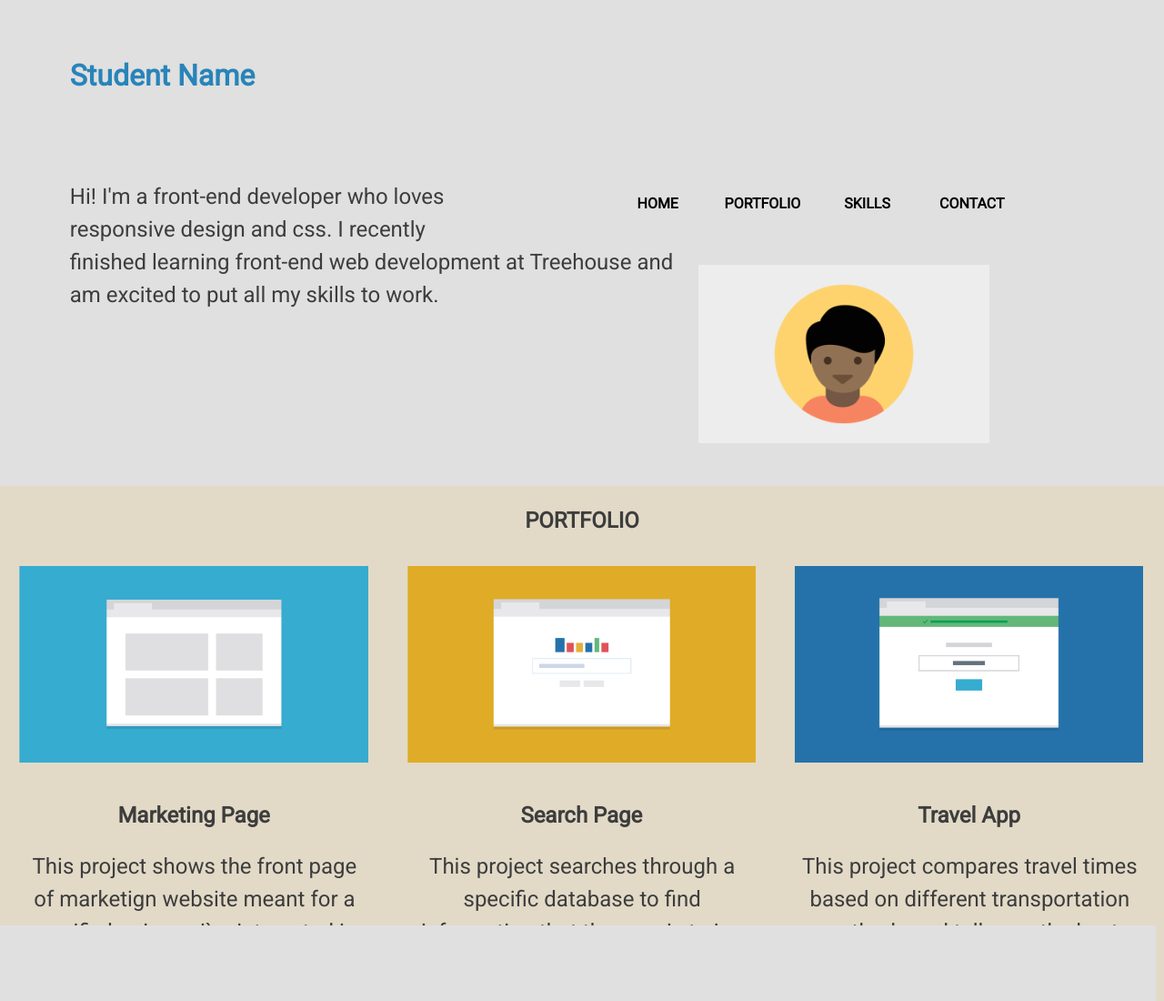
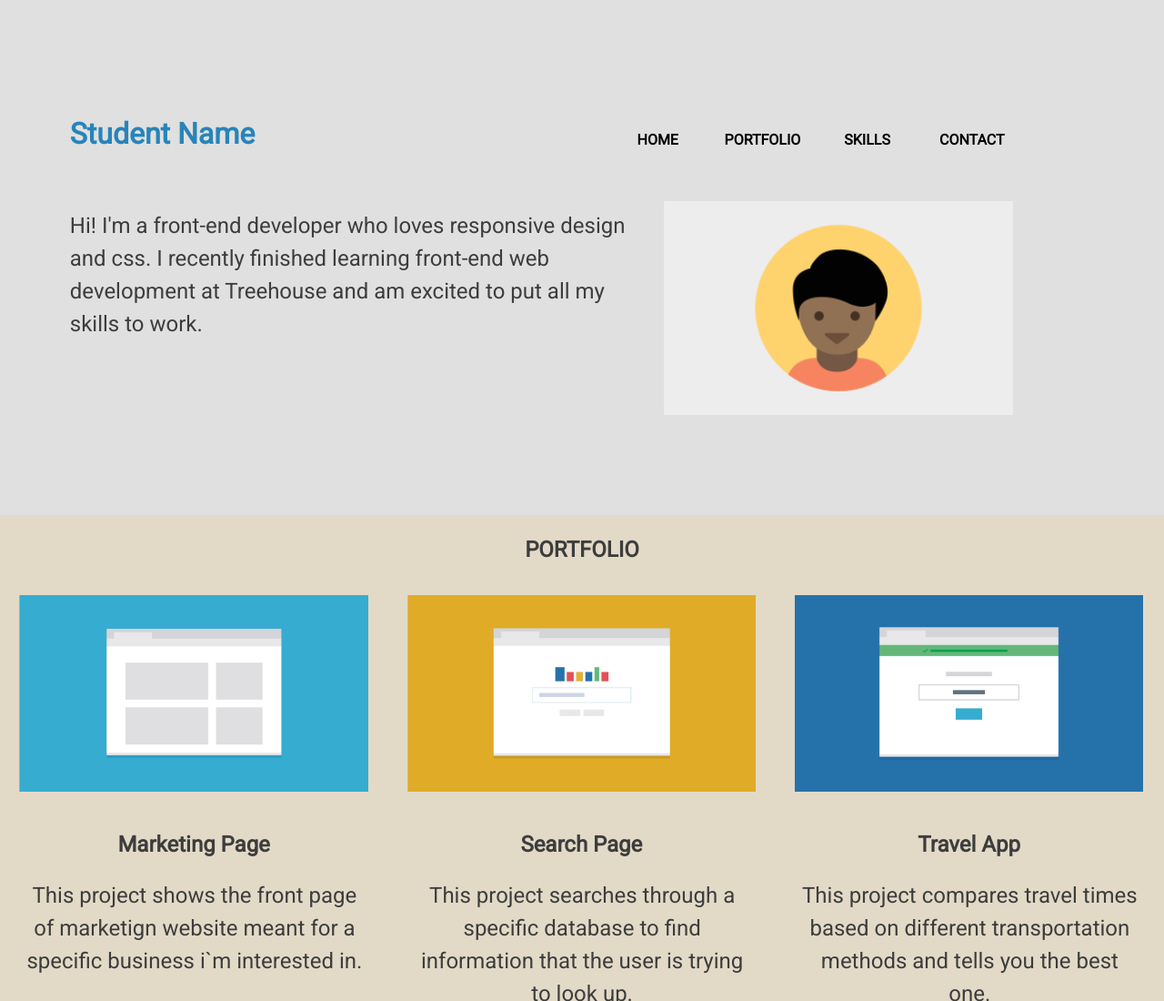
Before and after one commit to ciscomar/responsive_layout_v3, a plain HTML site: page index.html in a window 1280 px wide. Shown: the top 1100 px of the page at 91% size. Drawn offline with Linux system fonts and the light colour scheme.

Commit message:
fix name alignment

```diff
--- a/css/style.css
+++ b/css/style.css
@@ -306,8 +306,8 @@ body{
 
     header img{
 
-      width: 25%;
-      margin-right: 15%;
+      width: 30%;
+      margin-right: 13%;
       margin-top: -1em;
 
     }
@@ -317,11 +317,16 @@ body{
     }
 
     header p{
+      padding-top: 8%;
       text-align: left;
-      margin-top: 4em;
+      margin-top: 10%;
       font-size: 1.5em;
       line-height: 1.5em ;
 
+    }
+
+    .header{
+      margin-top: 10%;
     }
 
     p{
@@ -345,12 +350,14 @@ body{
     }
 
     #student{
-
-      margin-top: 5%;
+      float: left;
+      margin-top: 0%;
       margin-bottom: 0;
       margin-left: 6%;
       font-size: 2em;
       text-align: left;
+      padding-right: 10%;
+
 
     }
 
@@ -358,4 +365,5 @@ body{
 
 
 
+
   }
--- a/index.html
+++ b/index.html
@@ -9,9 +9,9 @@
     <link rel="stylesheet" href="https://fonts.googleapis.com/css?family=Roboto">
 </head>
 <body>
-    <div>
+
+
     <h1 id="student">Student Name</h1>
-    </div>
     <nav class="main-nav">
 
         <ul class="nav">
@@ -22,8 +22,10 @@
         </ul>
     </nav>
 
+
+
     <header>
-        <div class="header-flex"></div>
+
         <img src="images/responsive-layout-profile.png" id="p-image" alt="profile" >
         <p>Hi! I'm a front-end developer who loves responsive design and css.
             I recently finished learning front-end web development at Treehouse and
@@ -31,6 +33,7 @@
           </p>
 
     </header>
+
 
     <main>
         <h2 id="portfolio">PORTFOLIO</h2>
```
